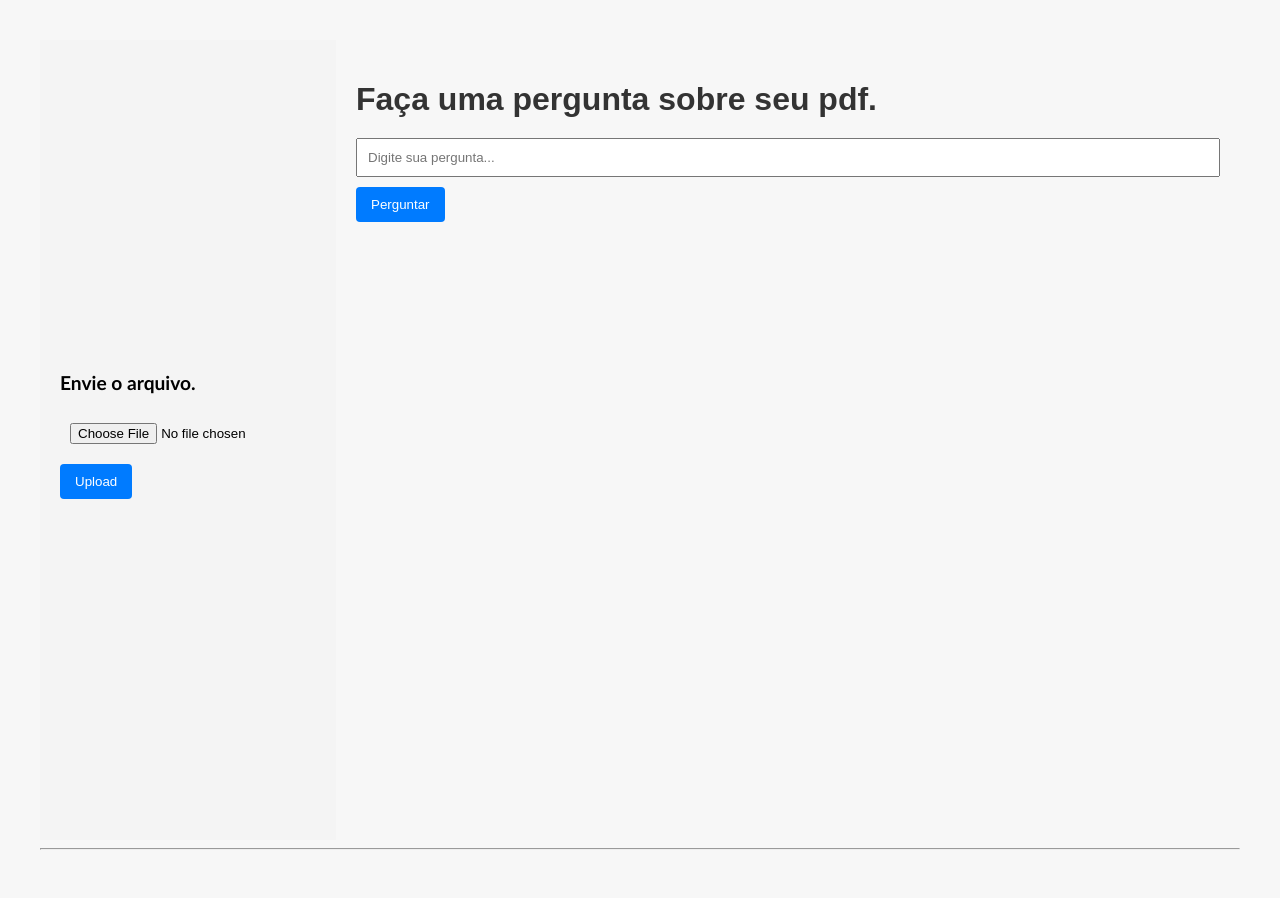
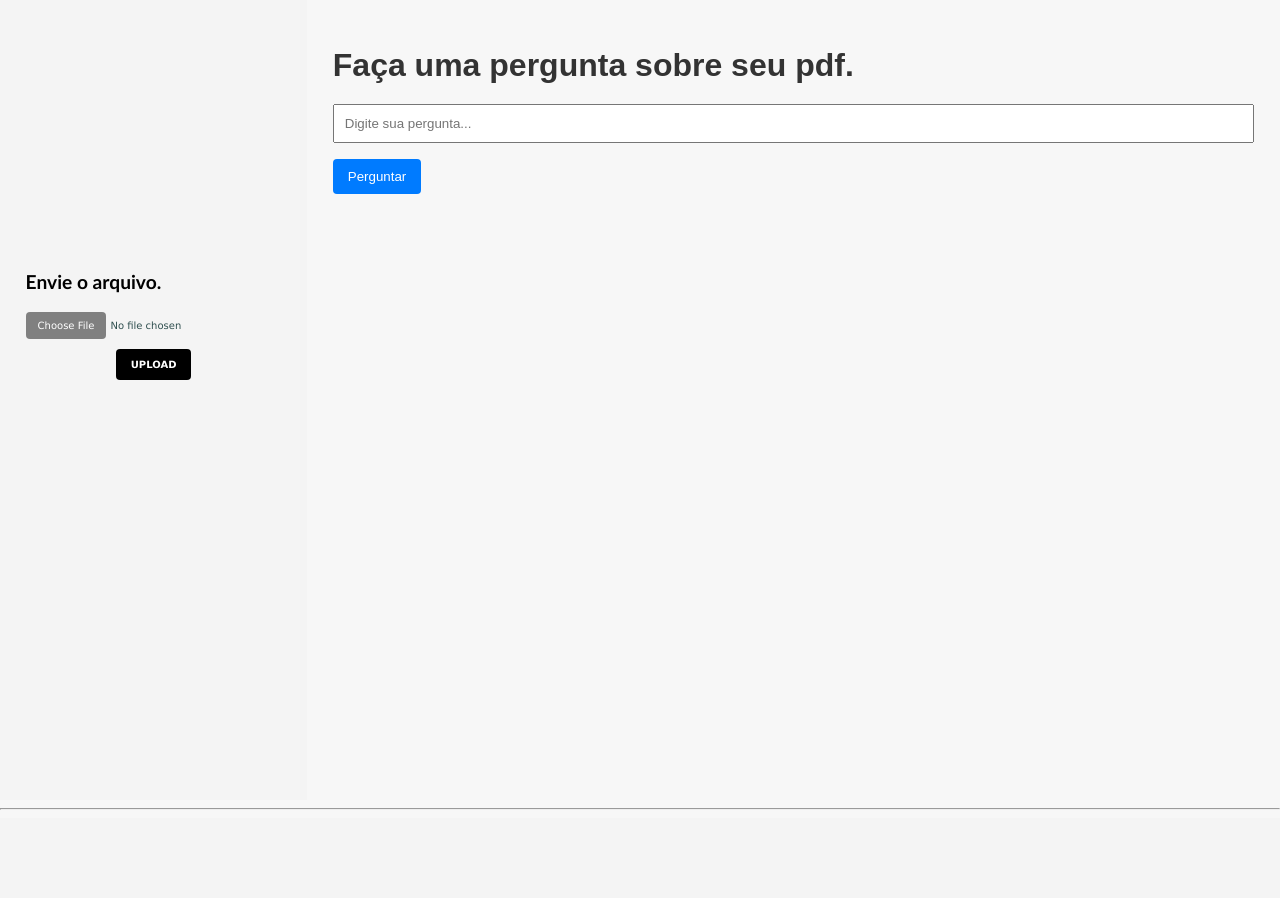
Before and after one commit to RangelBeatriz/qa-app, a FastAPI app: page / in a window 1280 px wide. After the commit the page ends 810 px from the top, so only its background shows below. Run offline with FastAPI, Linux system fonts and the light colour scheme.

Commit message:
Finishing first version of the sidebar

```diff
--- a/static/style.css
+++ b/static/style.css
@@ -1,10 +1,10 @@
 /* static/style.css */
 
-body {
+html, body {
     font-family: Arial, sans-serif;
     background-color: #f7f7f7;
-    padding: 40px;
-    margin: auto;
+    padding: 0;
+    margin: 0;
   }
 
 #container {
@@ -14,8 +14,9 @@ body {
 
 #sidebar {
     width: 20vw;
+    height: auto;
+    padding: 2vw;
     background-color: #f4f4f4;
-    padding: 20px;
 
     display: flex;
     flex-direction: column;
@@ -24,7 +25,7 @@ body {
 
 #main {
     flex: 1;
-    padding: 20px;
+    padding: 2%;
   }
 
 #sidebar-title {
@@ -38,15 +39,53 @@ h1 {
   }
 
 form {
-    margin-bottom: 20px;
+    margin-bottom: 20vh;
   }
 
-input[type="text"], input[type="file"] {
-    padding: 10px;
+input[type="text"] {
+  padding: 10px;
+  width: 100%;
+  box-sizing: border-box;
+  margin-bottom: 2vh;
+}
+
+input[type="file"] {
+    font-family: Verdana, Geneva, Tahoma, sans-serif;
+    font-size: 10px;
+    color:darkslategrey;
+    cursor:auto;
     width: 100%;
     box-sizing: border-box;
     margin-bottom: 10px;
   }
+
+input[type="file"]::-webkit-file-upload-button {
+    background-color:grey;
+    color: white;
+    font-family:Verdana, Geneva, Tahoma, sans-serif;
+    font-size: 10px;
+    padding: 8px 12px;
+    border: none;
+    border-radius: 4px;
+    cursor: pointer;
+  }
+
+input[type="file"]::-webkit-file-upload-button:hover {
+    background-color:#333;
+  }
+
+#upload-button-wrapper{
+  text-align: center;
+}
+
+#uploadButton{
+  background-color: #000000;
+  color: white;
+  font-family:Verdana, Geneva, Tahoma, sans-serif;
+  font-size: 10px;
+  font-weight: 600;
+  justify-self: center;
+}
 
 button {
     padding: 10px 15px;
--- a/templates/index.html
+++ b/templates/index.html
@@ -15,7 +15,9 @@
 
       <form id="uploadForm" enctype="multipart/form-data">
         <input type="file" name="file" required />
-        <button type="submit">Upload</button>
+        <div id="upload-button-wrapper">
+          <button id="uploadButton" type="submit">UPLOAD</button>
+        </div>
       </form>
 
       <div id="uploadResult"></div>
```
